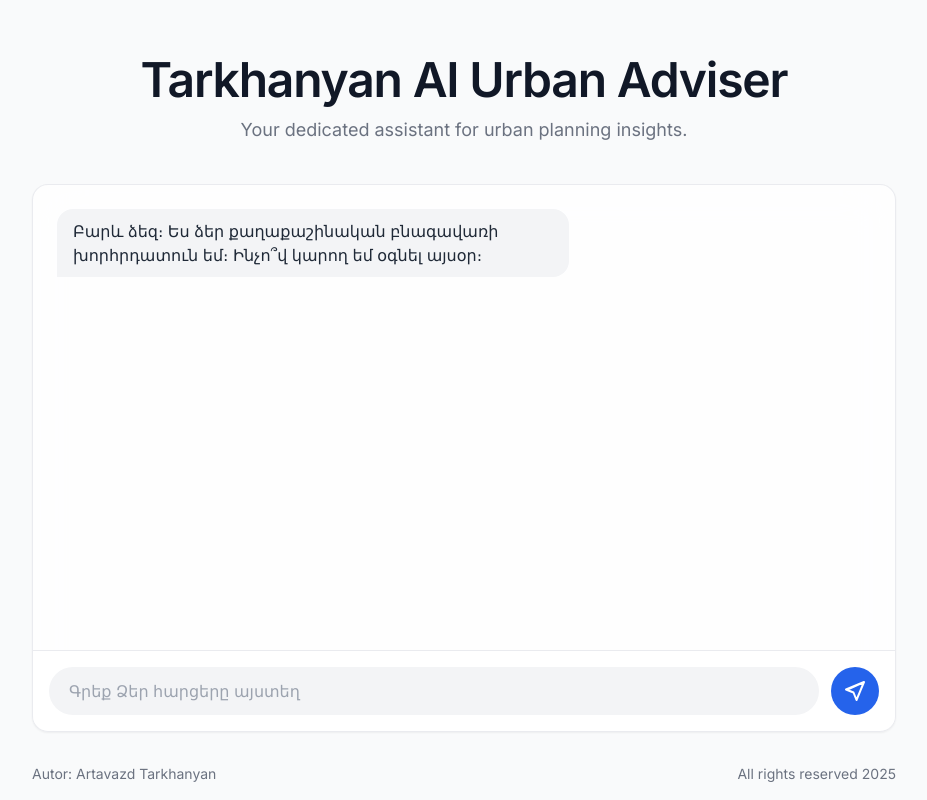
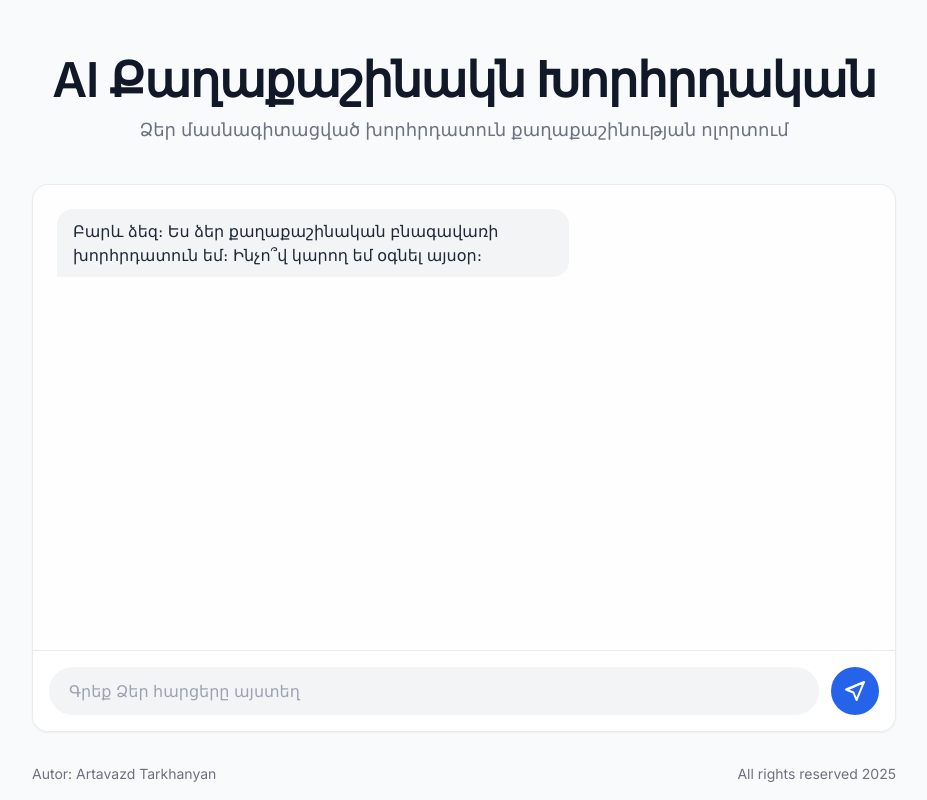
Before and after one commit to Tarkhanyan/ai-chatbot, a plain HTML site: page index.html in a window 1280 px wide. Shown: the whole page, without its empty margins (176-1103 px from the left). Drawn offline with nearby package versions, Linux system fonts and the light colour scheme.

Commit message:
Update index.html

```diff
--- a/index.html
+++ b/index.html
@@ -42,8 +42,8 @@
 
         <!-- Header -->
         <header class="text-center py-10">
-            <h1 class="text-4xl md:text-5xl font-semibold text-gray-900 tracking-tight">Tarkhanyan AI Urban Adviser</h1>
-            <p class="text-lg text-gray-500 mt-3">Your dedicated assistant for urban planning insights.</p>
+            <h1 class="text-4xl md:text-5xl font-semibold text-gray-900 tracking-tight">AI Քաղաքաշինակն Խորհրդական</h1>
+            <p class="text-lg text-gray-500 mt-3">Ձեր մասնագիտացված խորհրդատուն քաղաքաշինության ոլորտում</p>
         </header>
 
         <!-- Chat Area -->
```
